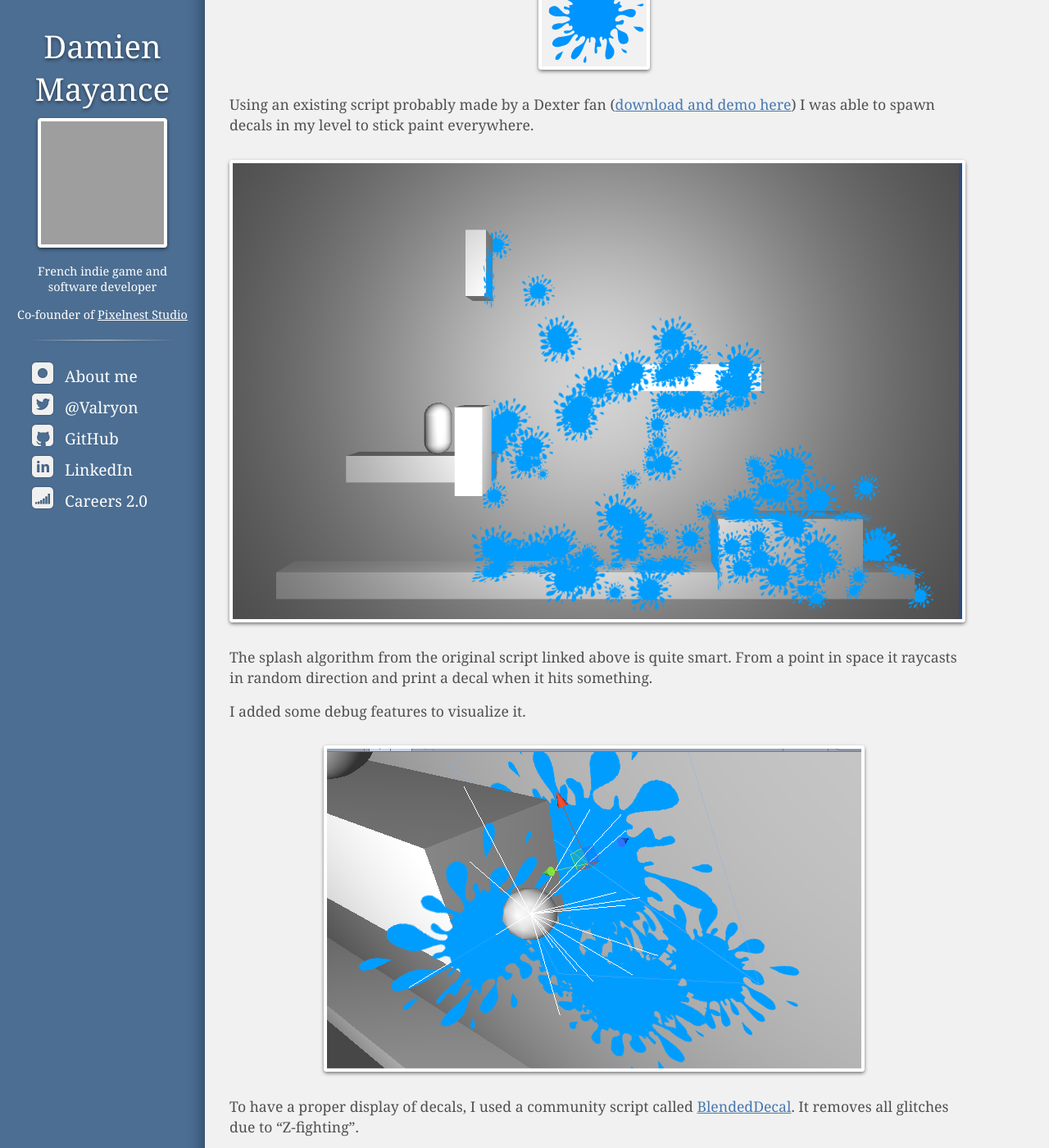
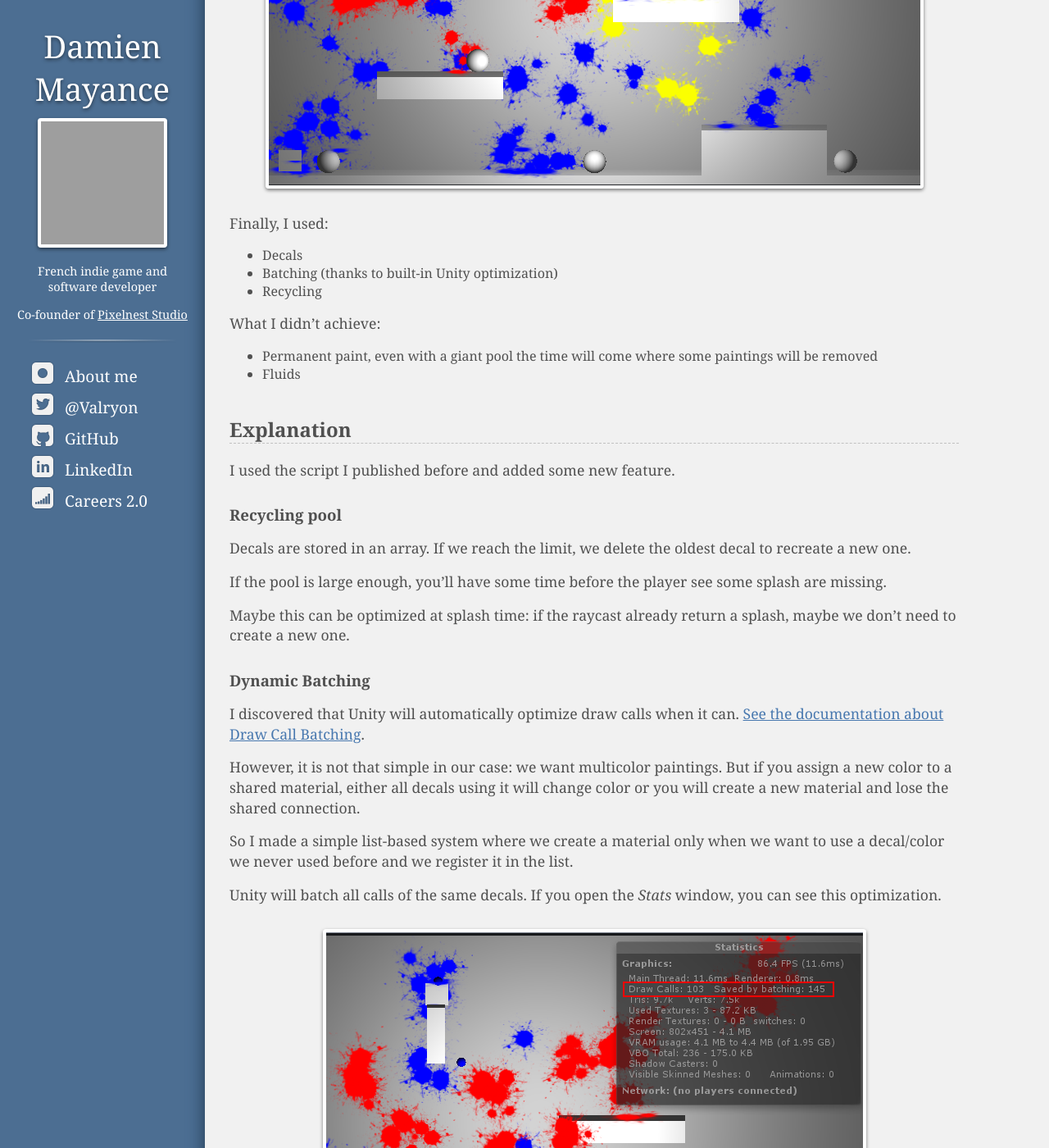
Before and after one commit to valryon/valryon.github.io, a Jekyll site: the page built from index.html, in a window 1280 px wide and 1400 px high, scrolled down 456 px. Shown: the whole window at 82% size. Built offline with Jekyll 4.4.1, drawn with Linux system fonts in a browser that asks for light colours; the list of posts is cut into pages by our own code; some of the changed text lies outside the part shown; grey boxes are pictures that could not be loaded.

Commit message:
new post: Unity - Paint and blood splatters part 2

```diff
--- a/_posts/2013-10-08-unity-paint-and-blood-splatters-tests.md
+++ b/_posts/2013-10-08-unity-paint-and-blood-splatters-tests.md
@@ -88,6 +88,8 @@ I mixed it with the previous splash algorithm so it's raycasting everywhere to p
 I'm still working on it, I don't know if I can solve the scale issue but I'll see and update if I find a solution.
 Also, I saw some fluid decals but this seems like a preciously kept mystery for now.
 
+**[Take a look at the next article to this the solution I found].(dmayance.com/2013-10-09-unity-paint-part-2/)**
+
 [url_img_decal_paint]: {{site.url}}/static/content/posts/2013-10-08/paint.png
 
 [url_img_decal_paint_test]: {{site.url}}/static/content/posts/2013-10-08/paint_test.png
--- /dev/null
+++ b/_posts/2013-10-09-unity-paint-part-2.md
@@ -0,0 +1,65 @@
+---
+title: Unity - Paint and blood splatters part 2
+layout: post
+---
+
+After another day of research, I am quite satisfied with the result:
+
+[  ![Paint decal][url_img_result]  ][url_img_result]
+
+Finally, I used:
+
+- Decals
+- Batching (thanks to built-in Unity optimization)
+- Recycling
+
+What I didn't achieve:
+- Permanent paint, even with a giant pool the time will come where some paintings will be removed
+- Fluids
+
+## Explanation
+
+I used the script I published before and added some new feature.
+
+### Recycling pool
+
+Decals are stored in an array. If we reach the limit, we delete the oldest decal to recreate a new one.
+
+If the pool is large enough, you'll have some time before the player see some splash are missing.
+
+Maybe this can be optimized at splash time: if the raycast already return a splash, maybe we don't need to create a new one.
+
+### Dynamic Batching
+
+I discovered that Unity will automatically optimize draw calls when it can. [See the documentation about Draw Call Batching](http://docs.unity3d.com/Documentation/Manual/DrawCallBatching.html).
+
+However, it is not that simple in our case: we want multicolor paintings. But if you assign a new color to a shared material, either all decals using it will change color or you will create a new material and lose the shared connection.
+
+So I made a simple list-based system where we create a material only when we want to use a decal/color we never used before and we register it in the list.
+
+Unity will batch all calls of the same decals. If you open the _Stats_ window, you can see this optimization.
+
+[  ![Batching draw calls][url_img_batching]  ][url_img_batching]
+
+You can also mark your decals as "Static" if you don't plan to move them.
+
+If you have a lot of colors or decals, you may have to find another solution to preload your materials.
+
+## The script
+
+Here is the script. Provided "as it', "no warranty", "works for me".
+
+{% gist 6886871 %}
+
+Feel free to contact me for any question.
+
+## Interesting resources
+
+If you are interested on the subject:
+
+- [How to project decal](http://blog.wolfire.com/2009/06/how-to-project-decals/): what we would like to do but it's way too complex for us
+- [Portal 2 painting](http://www.valvesoftware.com/publications/2011/gdc_2011_grimes_nonstandard_textures.pdf): some hints about how Portal 2 paint is made (skip to page 65)
+
+[url_img_result]: {{site.url}}/static/content/posts/2013-10-09/paint.png
+
+[url_img_batching]: {{site.url}}/static/content/posts/2013-10-09/batching.png
```
Also changed, not shown: static/content/posts/2013-10-09/batching.png (added), static/content/posts/2013-10-09/paint.png (added).
